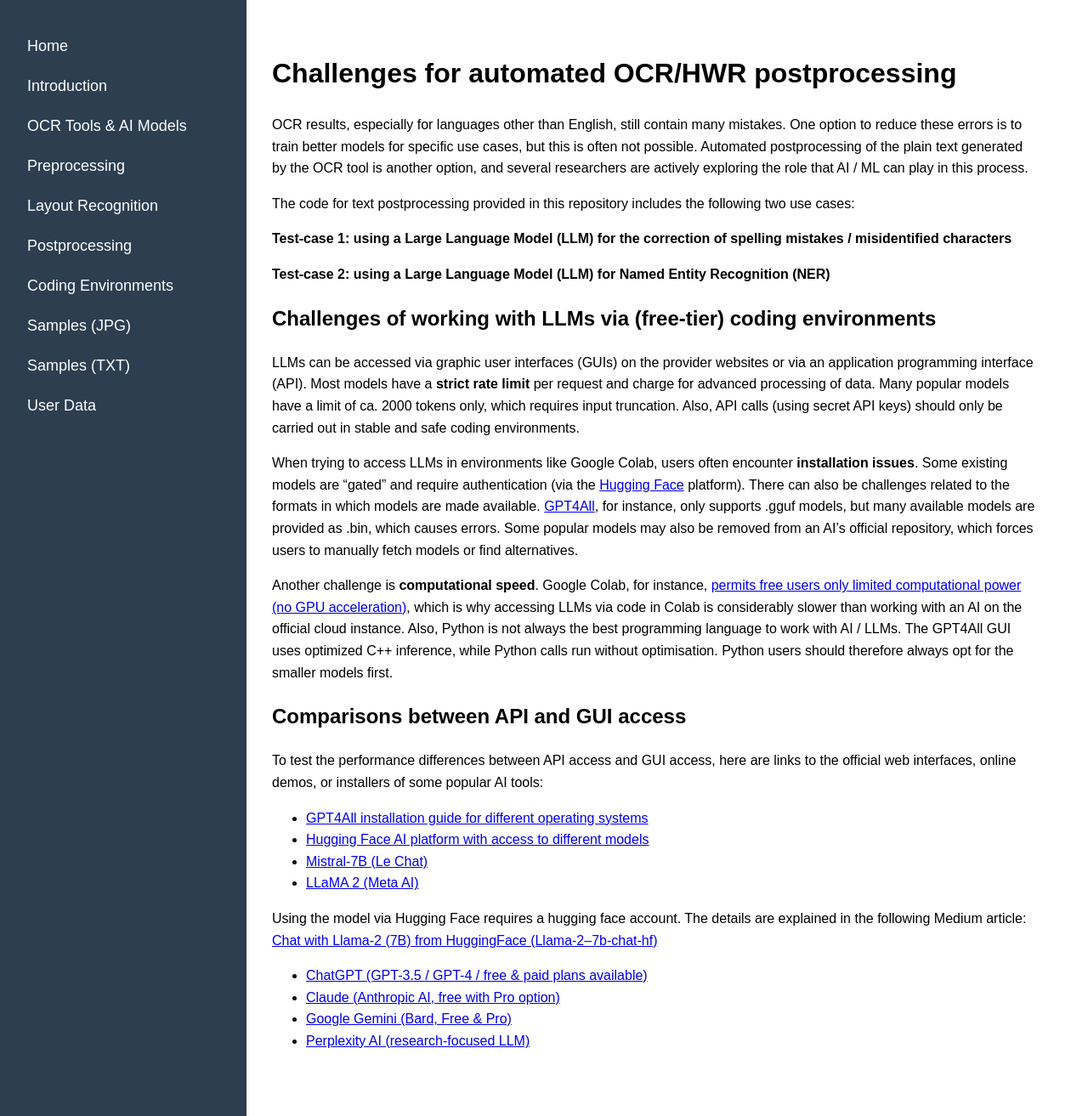
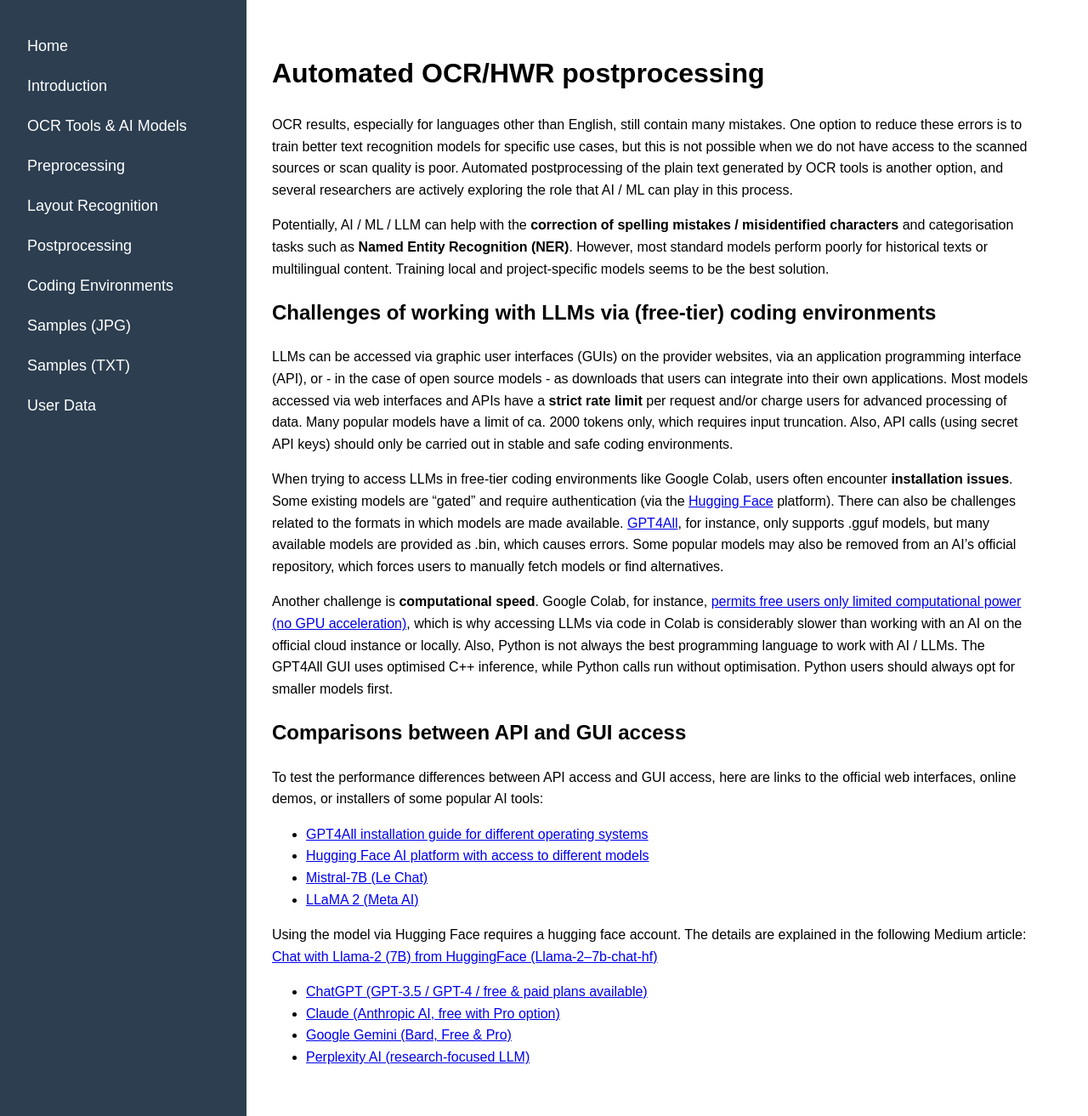
Before and after one commit to stwagner07/atr-historical-research, a Jekyll site: the page built from docs/postprocessing.md, in a window 1280 px wide and 1313 px high. Shown: the whole window at 85% size. Built offline with Jekyll 4.4.1, drawn with Linux system fonts in a browser that asks for light colours; our own code applies the rules of GitHub Pages for plain Markdown files.

Commit message:
links added

```diff
--- a/docs/postprocessing.md
+++ b/docs/postprocessing.md
@@ -1,24 +1,21 @@
-# Challenges for automated OCR/HWR postprocessing
+# Automated OCR/HWR postprocessing
 
-OCR results, especially for languages other than English, still contain many mistakes. One option to reduce these errors is to train better models for specific use cases, but this is often not possible. Automated postprocessing of the plain text generated by the OCR tool is another option, and several researchers are actively exploring the role that AI / ML can play in this process.
+OCR results, especially for languages other than English, still contain many mistakes. One option to reduce these errors is to train better text recognition models for specific use cases, but this is not possible when we do not have access to the scanned sources or scan quality is poor. Automated postprocessing of the plain text generated by OCR tools is another option, and several researchers are actively exploring the role that AI / ML can play in this process.
 
-The code for text postprocessing provided in this repository includes the following two use cases:
-
-**Test-case 1: using a Large Language Model (LLM) for the correction of spelling mistakes / misidentified characters**
-
-**Test-case 2: using a Large Language Model (LLM) for Named Entity Recognition (NER)**
+Potentially, AI / ML / LLM can help with the **correction of spelling mistakes / misidentified characters** and categorisation tasks such as **Named Entity Recognition (NER)**. However, most standard models perform poorly for historical texts or multilingual content. Training local and project-specific models seems to be the best solution.
 
 ## Challenges of working with LLMs via (free-tier) coding environments
 
-LLMs can be accessed via graphic user interfaces (GUIs) on the provider websites or via an application programming interface (API). Most models have a **strict rate limit** per request and charge for advanced processing of data.  Many popular models have a limit of ca. 2000 tokens only, which requires input truncation. Also, API calls (using secret API keys) should only be carried out in stable and safe coding environments.
+LLMs can be accessed via graphic user interfaces (GUIs) on the provider websites, via an application programming interface (API), or - in the case of open source models - as downloads that users can integrate into their own applications. Most models accessed via web interfaces and APIs have a **strict rate limit** per request and/or charge users for advanced processing of data.  Many popular models have a limit of ca. 2000 tokens only, which requires input truncation. Also, API calls (using secret API keys) should only be carried out in stable and safe coding environments.
 
-When trying to access LLMs in environments like Google Colab, users often encounter **installation issues**. Some existing models are "gated" and require authentication (via the [Hugging Face](https://huggingface.co/) platform). There can also be challenges related to the formats in which models are made available. [GPT4All](https://www.nomic.ai/gpt4all), for instance, only supports .gguf models, but many available models are provided as .bin, which causes errors. Some popular models may also be removed from an AI's official repository, which forces users to manually fetch models or find alternatives.
+When trying to access LLMs in free-tier coding environments like Google Colab, users often encounter **installation issues**. Some existing models are "gated" and require authentication (via the [Hugging Face](https://huggingface.co/) platform). There can also be challenges related to the formats in which models are made available. [GPT4All](https://www.nomic.ai/gpt4all), for instance, only supports .gguf models, but many available models are provided as .bin, which causes errors. Some popular models may also be removed from an AI's official repository, which forces users to manually fetch models or find alternatives.
 
-Another challenge is **computational speed**. Google Colab, for instance, [permits free users only limited computational power (no GPU acceleration)](https://medium.com/@jprachir/reality-check-if-you-are-opting-for-google-colaboratory-colab-2c9d36d3c0bd), which is why accessing LLMs via code in Colab is considerably slower than working with an AI on the official cloud instance. Also, Python is not always the best programming language to work with AI / LLMs. The GPT4All GUI uses optimized C++ inference, while Python calls run without optimisation. Python users should therefore always opt for the smaller models first.
+Another challenge is **computational speed**. Google Colab, for instance, [permits free users only limited computational power (no GPU acceleration)](https://medium.com/@jprachir/reality-check-if-you-are-opting-for-google-colaboratory-colab-2c9d36d3c0bd), which is why accessing LLMs via code in Colab is considerably slower than working with an AI on the official cloud instance or locally. Also, Python is not always the best programming language to work with AI / LLMs. The GPT4All GUI uses optimised C++ inference, while Python calls run without optimisation. Python users should always opt for smaller models first.
 
 ## Comparisons between API and GUI access
 
 To test the performance differences between API access and GUI access, here are links to the official web interfaces, online demos, or installers of some popular AI tools:
+
 - [GPT4All installation guide for different operating systems](https://gpt4all.io/index.html)
 - [Hugging Face AI platform with access to different models](https://huggingface.co/spaces)
 - [Mistral-7B (Le Chat)](https://chat.mistral.ai/chat)
```
